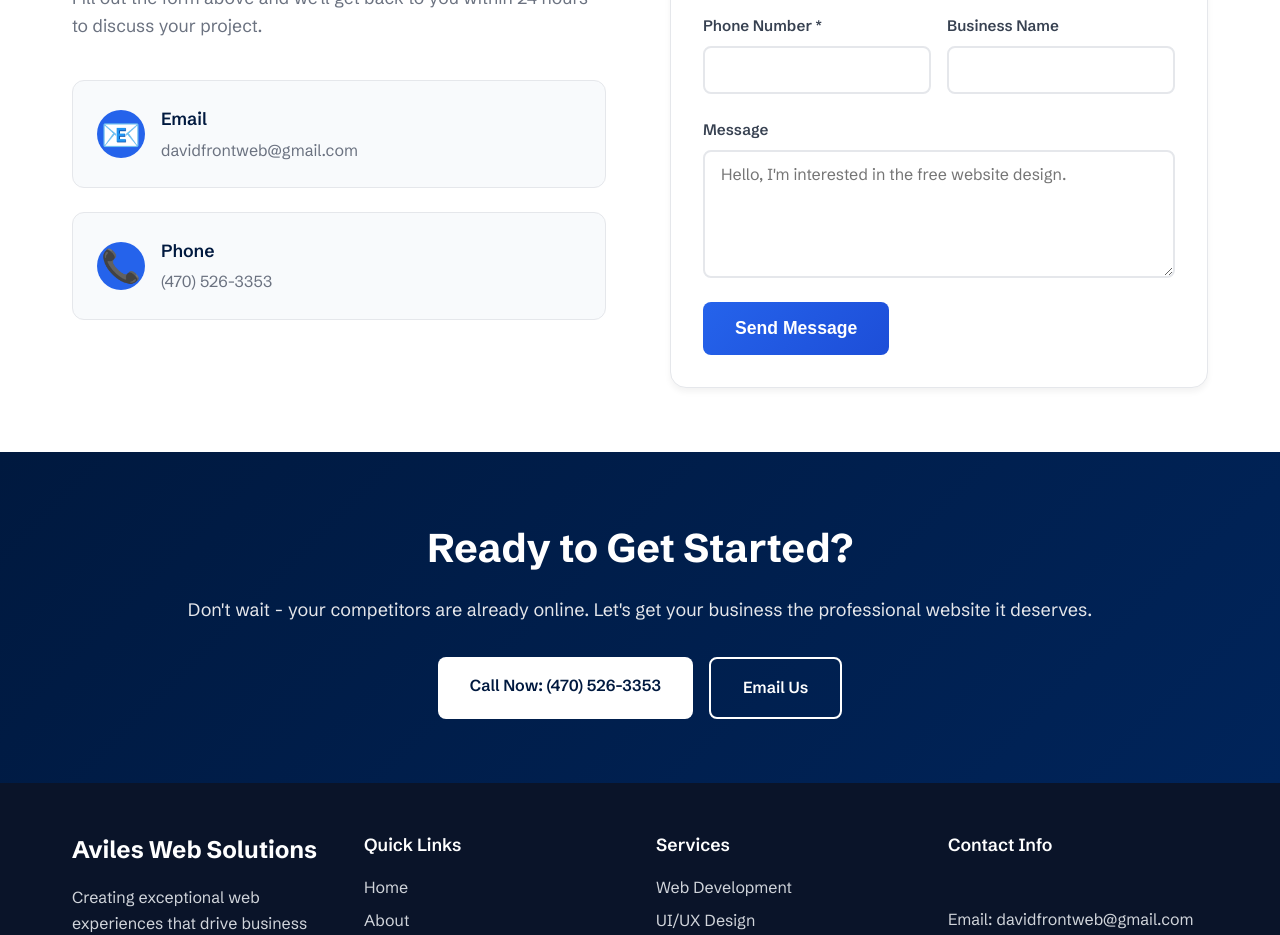
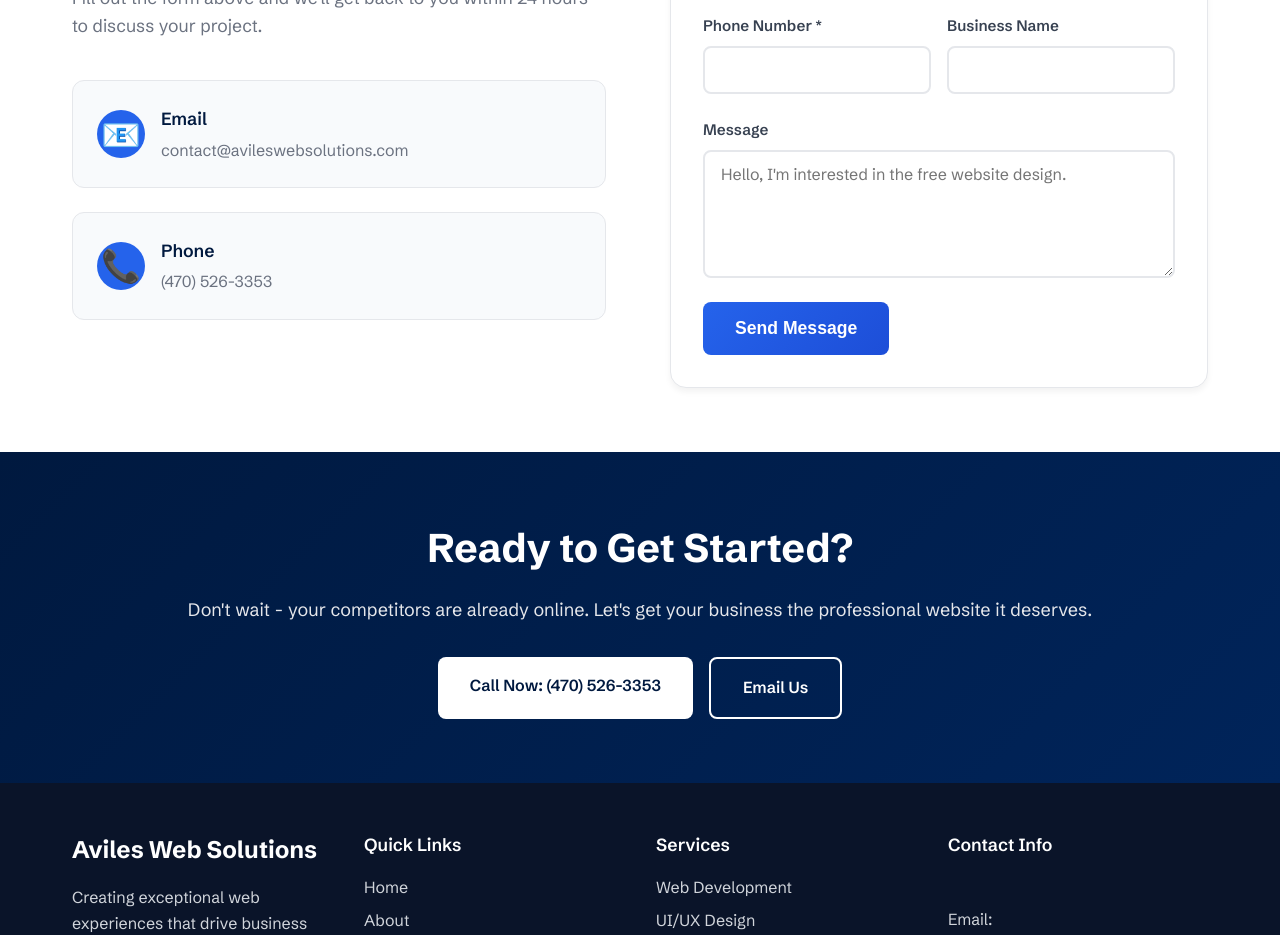
Before and after one commit to codeus21/AvilesWebSolutions, a React (Vite) app: page /contact in a window 1280 px wide. Shown: the part 560-1495 px from the top of the page. Built offline with nearby package versions, Linux system fonts and the light colour scheme.

Commit message:
Update contact email across README, Footer, and Contact components to reflect new address

```diff
--- a/src/components/Footer.jsx
+++ b/src/components/Footer.jsx
@@ -38,7 +38,7 @@ const Footer = () => {
         <div className="footer-section">
           <h4 className="footer-heading">Contact Info</h4>
           <div className="contact-info">
-            <p className="footer-text">Email: davidfrontweb@gmail.com</p>
+            <p className="footer-text">Email: contact@avileswebsolutions.com</p>
             <p className="footer-text">Phone: (470) 526-3353</p>
             <p className="footer-text">Located in: Douglasville, GA</p>
           </div>
--- a/src/pages/Contact.jsx
+++ b/src/pages/Contact.jsx
@@ -49,7 +49,7 @@ const Contact = () => {
         phone: formData.phone,
         business: formData.business,
         message: formData.message,
-        to_email: 'davidfrontweb@gmail.com'
+        to_email: 'contact@avileswebsolutions.com'
       }, publicKey);
 
       console.log('Email sent successfully:', result);
@@ -110,11 +110,11 @@ const Contact = () => {
               </p>
 
               <div className="contact-details">
-                <a href="mailto:davidfrontweb@gmail.com" className="contact-detail-item contact-detail-link">
+                <a href="mailto:contact@avileswebsolutions.com" className="contact-detail-item contact-detail-link">
                   <div className="contact-detail-icon">📧</div>
                   <div className="contact-detail-content">
                     <h3>Email</h3>
-                    <p>davidfrontweb@gmail.com</p>
+                    <p>contact@avileswebsolutions.com</p>
                   </div>
                 </a>
 
@@ -228,7 +228,7 @@ const Contact = () => {
             <a href="tel:+14705263353" className="contact-cta-button primary">
               Call Now: (470) 526-3353
             </a>
-            <a href="mailto:davidfrontweb@gmail.com" className="contact-cta-button secondary">
+            <a href="mailto:contact@avileswebsolutions.com" className="contact-cta-button secondary">
               Email Us
             </a>
           </div>
```
Also changed, not shown: 1 other file (tests, documents, lock files or other folders).
